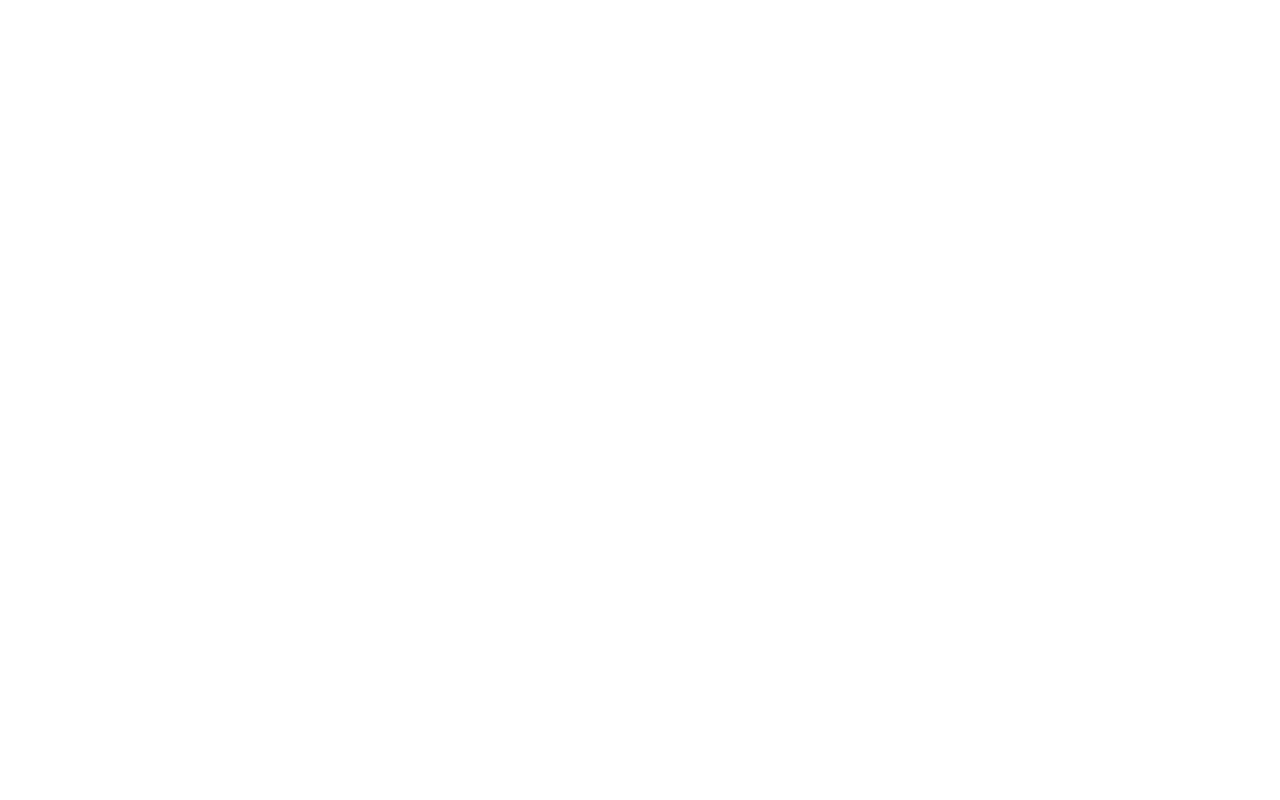
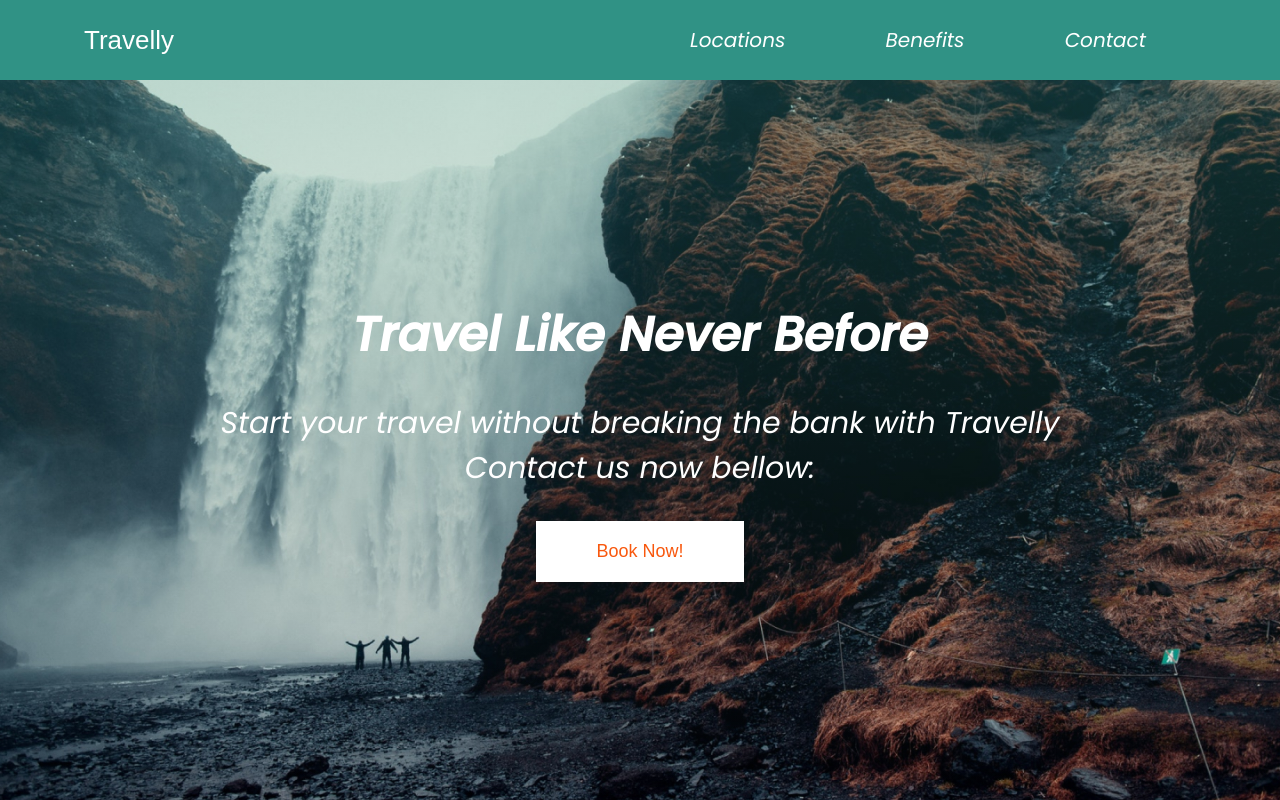
Before and after one commit to frodri13/Travelly, a plain HTML site: page index.html in a window 1280 px wide. Drawn offline with Linux system fonts and the light colour scheme; a web font is replaced by a local one.

Commit message:
style: navbar and landing page created

```diff
--- a/index.html
+++ b/index.html
@@ -10,8 +10,33 @@
     />
     <meta name="robots" content="index,follow" />
     <link rel="icon" href="./icons/travel.svg" />
+    <link rel="preconnect" href="https://fonts.googleapis.com" />
+    <link rel="preconnect" href="https://fonts.gstatic.com" crossorigin />
+    <link
+      href="https://fonts.googleapis.com/css2?family=Pattaya&family=Poppins:ital,wght@1,400;1,500&display=swap"
+      rel="stylesheet"
+    />
     <link rel="stylesheet" href="./style.css" />
     <title>Travelly | Travelling Agency</title>
   </head>
-  <body></body>
+  <body>
+    <header class="main-head">
+      <nav>
+        <h1 id="logo">Travelly</h1>
+        <ul>
+          <li><a href="#location">Locations</a></li>
+          <li><a href="#benefits">Benefits</a></li>
+          <li><a href="#contact">Contact</a></li>
+        </ul>
+      </nav>
+    </header>
+    <section class="hero">
+      <h2>Travel Like Never Before</h2>
+      <h3>
+        Start your travel without breaking the bank with Travelly <br />
+        Contact us now bellow:
+      </h3>
+      <button>Book Now!</button>
+    </section>
+  </body>
 </html>
--- a/style.css
+++ b/style.css
@@ -7,3 +7,101 @@
 html {
   font-size: 62.5%;
 }
+body {
+  font-family: "Poppins", sans-serif;
+}
+h1 {
+  font-size: 2.6rem;
+}
+li,
+button,
+label,
+input,
+p {
+  font-size: 2rem;
+}
+h2 {
+  font-size: 4.8rem;
+}
+h3 {
+  font-size: 3rem;
+  font-weight: 400;
+}
+h4,
+h5 {
+  font-size: 2.8;
+}
+a {
+  color: white;
+  text-decoration: none;
+}
+
+button {
+  border: none;
+  background: white;
+  color: #f8580e;
+  padding: 2rem 6rem;
+  font-size: 1.8rem;
+  cursor: pointer;
+}
+
+/* Nav Section with Hero */
+.main-head {
+  background-color: #309285;
+  color: white;
+  font-size: 1.8rem;
+}
+nav {
+  display: flex;
+  /* adding the margin */
+  width: 90%;
+  margin: auto;
+  /* padding and min-height make it more responsive when changing sizes */
+  padding: 2rem;
+  min-height: 10vh;
+  align-items: center;
+  /* mobile friendly */
+  flex-wrap: wrap;
+}
+nav ul {
+  /* this separates the list elements into different containers */
+  display: flex;
+  justify-content: space-around;
+  align-items: center;
+  list-style: none;
+  flex: 1 1 40rem;
+}
+#logo {
+  flex: 1 1 40rem;
+  font-family: "Pattaya", sans-serif;
+  font-weight: 400;
+}
+
+.hero {
+  /* the height will make it bigger */
+  min-height: 90vh;
+  background: linear-gradient(rgba(51, 155, 141, 0.3), transparent),
+    url("/img/landing-page.jpg");
+  background-repeat: no-repeat;
+  background-size: cover;
+  background-position: center;
+  color: white;
+  display: flex;
+  flex-direction: column;
+  justify-content: center;
+  align-items: center;
+  text-align: center;
+}
+.hero h3 {
+  padding: 3rem;
+}
+
+@media screen and (max-width: 932) {
+  html {
+    font-size: 45%;
+  }
+  nav {
+    text-align: center;
+    padding: 1rem;
+  }
+} ;
```
